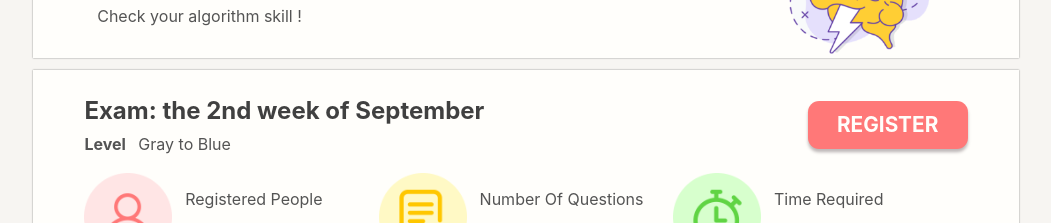
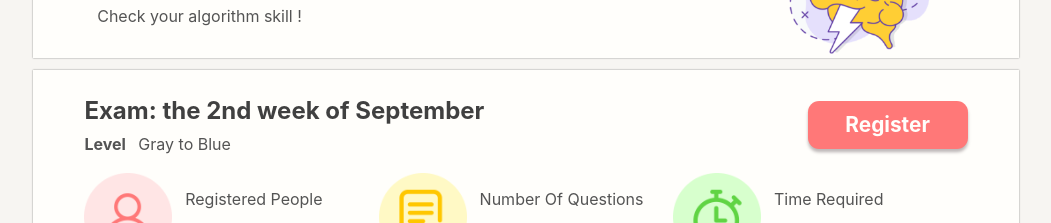
Before and after one commit to SOMA-gsb/Developer-Maker, a React (Create React App) app in the folder web/: page /mockexam in a window 1280 px wide. Shown: the part 208-431 px from the top of the page, without its empty margins (114-1165 px from the left). Built offline with nearby package versions, Linux system fonts and the light colour scheme.

Commit message:
feat link for take exam page

```diff
--- a/web/src/components/mockexam/Register.css
+++ b/web/src/components/mockexam/Register.css
@@ -36,7 +36,13 @@
     margin-right: 0.5rem;
 }
 
-.register-btn {
+.register-btn,
+.start-btn,
+.start-btn:hover,
+.start-btn:focus,
+.start-btn:active,
+.start-btn:visited,
+.start-btn:link  {
     width: 10rem;
     height: 3rem;
     border-radius: 0.7rem;
@@ -47,4 +53,33 @@
     font-weight: bold;
     line-height: 3rem;
     margin-left: auto;
+    cursor: pointer;
+    text-decoration: none;
 }
+
+.register-btn:hover {
+    background-color: #fe8e8e;
+}
+
+.register-btn:active {
+    background-color: #fe8e8e;
+    box-shadow: 0rem 0.1rem 0.1rem 0rem #beb8b8;
+}
+
+.start-btn,
+.start-btn:hover,
+.start-btn:focus,
+.start-btn:active,
+.start-btn:visited,
+.start-btn:link {
+    background-color: #69A5FF;
+}
+
+.start-btn:hover {
+    background-color: #98c1ff;
+}
+
+.start-btn:active {
+    background-color: #98c1ff;
+    box-shadow: 0rem 0.1rem 0.1rem 0rem #beb8b8;
+}
--- a/web/src/components/mockexam/Register.js
+++ b/web/src/components/mockexam/Register.js
@@ -1,7 +1,11 @@
+import { useState } from 'react';
+import { Link } from 'react-router-dom';
 import Details from './Details';
 import './Register.css'
 
 function Register() {
+    const [register, setRegister] = useState(false);
+
     return (
         <div className="register-wrapper">
             <div className='register-title'>
@@ -11,7 +15,15 @@ function Register() {
                         <b>Level</b> Gray to Blue
                     </div>
                 </div>
-                <div className='register-btn'>REGISTER</div>
+                {register?
+                <Link to="/mockexam/1" className='start-btn'>
+                    Start
+                </Link>
+                :
+                <div className='register-btn' onClick={() => setRegister(true)}>
+                    Register
+                </div>
+                }
             </div>
             <Details />
         </div>
```
